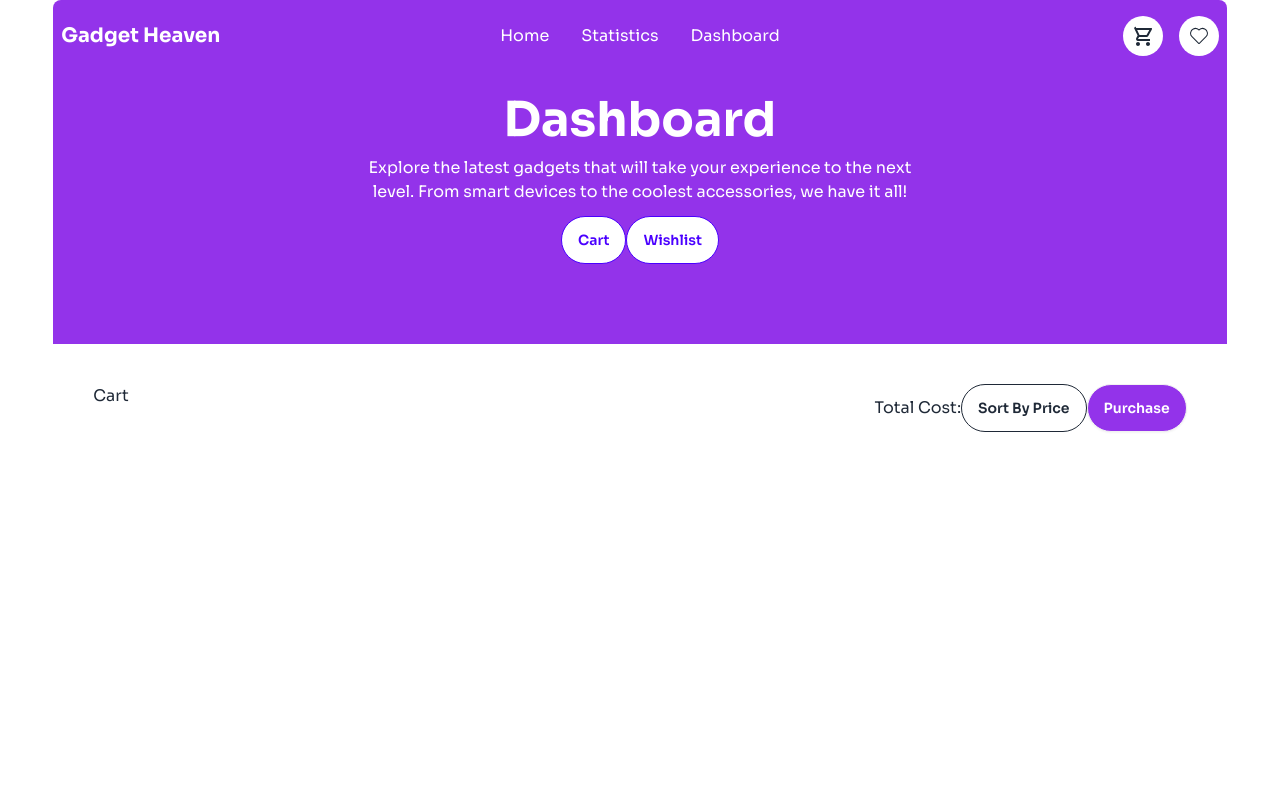
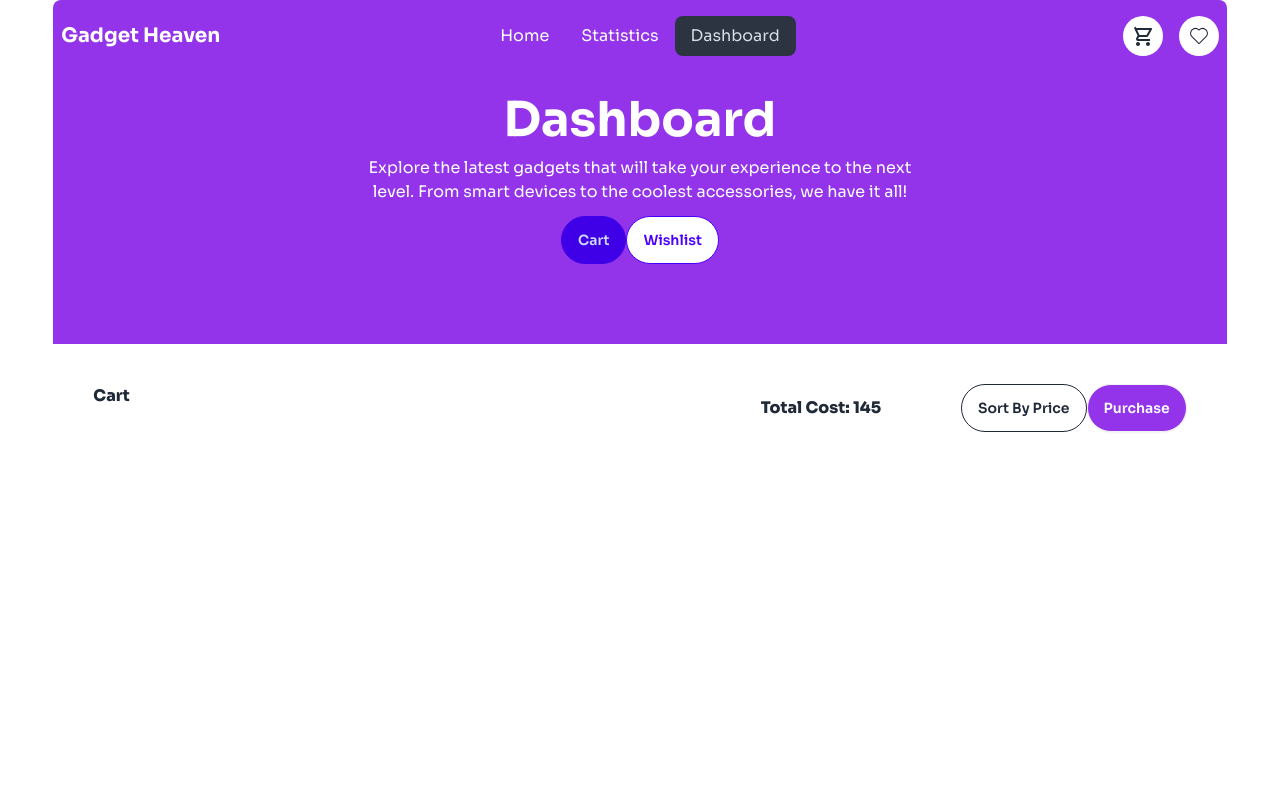
Before and after one commit to programming-hero-web-course-4/b10a8-gadget-heaven-AlaminIbneFaruk, a React (Vite) app: page /dashboard/cart in a window 1280 px wide. Shown: the top 800 px of the page. Built offline with nearby package versions, Linux system fonts and the light colour scheme.

Commit message:
inserting something

```diff
--- a/src/Pages/Cart.jsx
+++ b/src/Pages/Cart.jsx
@@ -1,11 +1,14 @@
 
 const Cart = () => {
+  const Array=[1,2,3,4,5,6,7,8,9,100]
+  let total=0;
+  Array.map(num=>total=num+total)
   return (
     <div>
       <div className="flex justify-between">
-      <h1>Cart</h1>
+      <h1 className="font-extrabold">Cart</h1>
         <div className="flex justify-evenly items-center">
-          <p>Total Cost:</p>
+          <p className="px-20 font-extrabold">Total Cost: {total}</p>
           <button className="btn rounded-full btn-outline">Sort By Price</button>
           <button className="btn rounded-full bg-purple-600 text-white">Purchase</button>
         </div>
--- a/src/Pages/Dashboard.jsx
+++ b/src/Pages/Dashboard.jsx
@@ -1,4 +1,4 @@
-import { Link, Outlet } from "react-router-dom";
+import { NavLink, Outlet } from "react-router-dom";
 import Heading from "../components/Heading";
 
 const Dashboard = () => {
@@ -8,8 +8,26 @@ const Dashboard = () => {
           <div className="text-center text-white">
           <div className="max-w-4xl">
             <Heading title="Dashboard" subtitle="Explore the latest gadgets that will take your experience to the next level. From smart devices to the coolest accessories, we have it all!"/>
-            <Link to='/dashboard/cart' className="btn btn-outline rounded-full btn-primary bg-white">Cart</Link>
-            <Link to='/dashboard/wishlist' className="btn btn-outline rounded-full btn-primary bg-white">Wishlist</Link>
+            <NavLink
+              to="/dashboard/cart"
+              className={({ isActive }) =>
+                `btn btn-outline rounded-full btn-primary bg-white ${
+                  isActive ? "btn-active" : "hover:btn-active"
+                }`
+              }
+            >
+              Cart
+            </NavLink>
+            <NavLink
+              to="/dashboard/wishlist"
+              className={({ isActive }) =>
+                `btn btn-outline rounded-full btn-primary bg-white ${
+                  isActive ? "btn-active" : "hover:btn-active"
+                }`
+              }
+            >
+              Wishlist
+            </NavLink>
           </div>
         </div>
         </div>
--- a/src/components/Navbar.jsx
+++ b/src/components/Navbar.jsx
@@ -1,10 +1,10 @@
-import { Link } from "react-router-dom";
+import { NavLink } from "react-router-dom";
 import { MdOutlineShoppingCart } from "react-icons/md";
 import { CiHeart } from "react-icons/ci";
 
 const Navbar = () => {
   return (
-    <div className="navbar bg-purple-600 sticky top-0 z-20 rounded-t-lg">
+    <div className="navbar bg-purple-600 sticky top-0 z-50 rounded-t-lg">
   <div className="navbar-start ">
     <div className="dropdown">
       <div tabIndex={0} role="button" className="btn btn-ghost lg:hidden">
@@ -25,34 +25,34 @@ const Navbar = () => {
         tabIndex={0}
         className="menu menu-sm dropdown-content bg-base-100 rounded-box z-[1] mt-3 w-52 p-2 shadow">
       <li>
-        <Link to='/'>Home</Link>
+        <NavLink to='/'>Home</NavLink>
       </li>
       <li>
-          <Link to="/statistics">Statistics</Link>
+          <NavLink to="/statistics">Statistics</NavLink>
       </li>
-      <li><Link to='/dashboard'>Dashboard</Link></li>
+      <li><NavLink to='/dashboard'>Dashboard</NavLink></li>
       </ul>
     </div>
-    <Link className="text-xl font-bold text-base-100">Gadget Heaven</Link>
+    <NavLink className="text-xl font-bold text-base-100">Gadget Heaven</NavLink>
   </div>
   <div className="navbar-center hidden lg:flex">
     <ul className="menu menu-horizontal px-1 text-white text-base">
       <li>
-        <Link to='/'>Home</Link>
+        <NavLink to='/' >Home</NavLink>
       </li>
       <li>
-          <Link to="/statistics">Statistics</Link>
+          <NavLink to="/statistics">Statistics</NavLink>
       </li>
-      <li><Link to='/dashboard'>Dashboard</Link></li>
+      <li><NavLink to='/dashboard'>Dashboard</NavLink></li>
     </ul>
   </div>
   <div className="navbar-end gap-4 ">
-    <Link to='/dashboard/cart'>
+    <NavLink to='/dashboard/cart'>
     <MdOutlineShoppingCart className="btn-circle bg-white h-10 w-10 p-2"/>
-    </Link>
-    <Link to='/dashboard/wishlist'>
+    </NavLink>
+    <NavLink to='/dashboard/wishlist'>
     <CiHeart className="btn-circle bg-white h-10 w-10 p-2"/>
-    </Link>
+    </NavLink>
   </div>
 </div>
   );
```
Also changed, not shown: src/App.jsx (deleted, +0 -11 lines).
